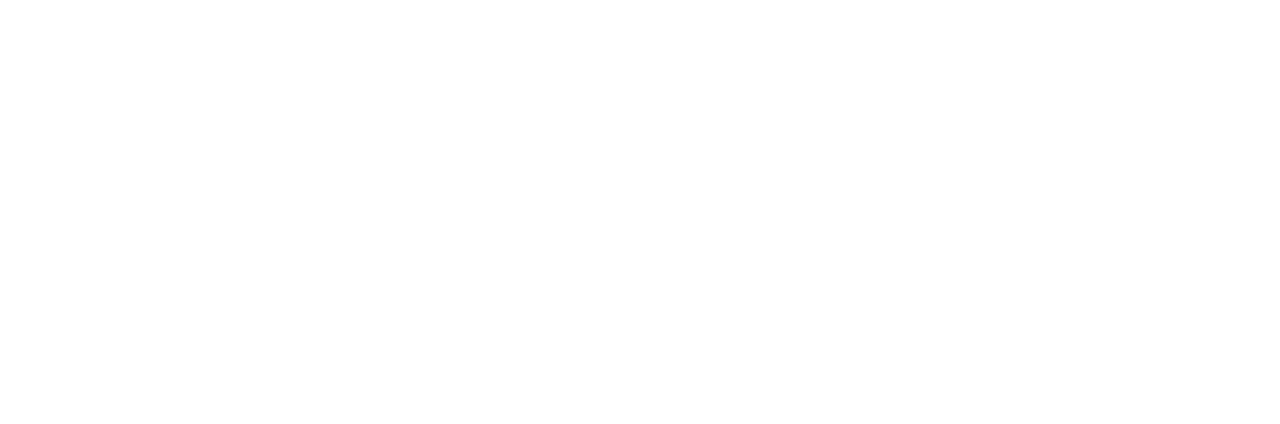
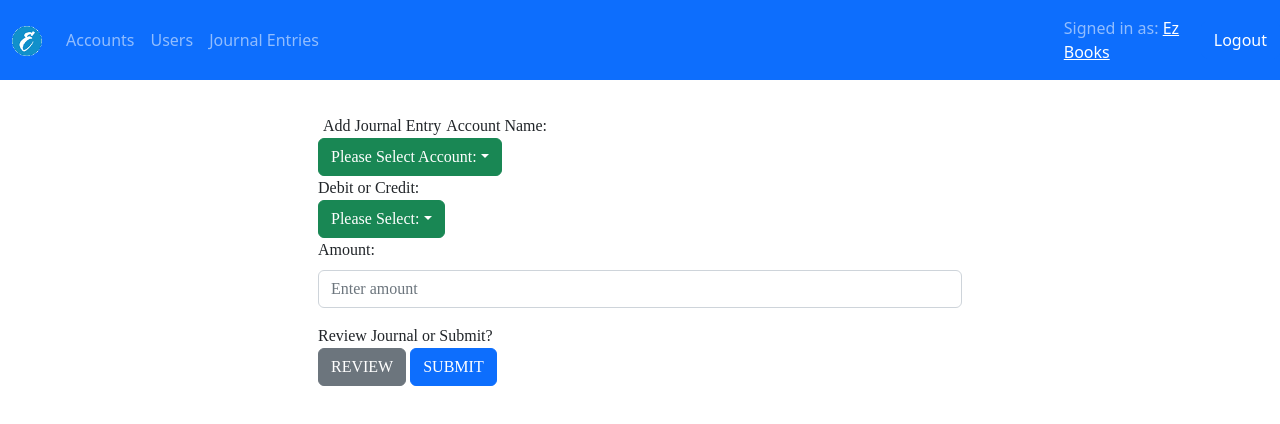
Before and after one commit to EricWeese/applicationdomain, a React (Create React App) app in the folder my-app/: page /JournalForm in a window 1280 px wide. Before the commit this address had no page. Shown: the top 424 px of the page. Built offline with nearby package versions, Linux system fonts and the light colour scheme.

Commit message:
Creating a basic JournalForm page

```diff
--- a/my-app/src/index.js
+++ b/my-app/src/index.js
@@ -12,6 +12,7 @@
 import LabEquipment from './pages/accounts/Lab Equipment'
 import RealEstate from './pages/accounts/Real Estate'
 import Journals from './pages/journals/Journal'
+import JournalForm from './pages/journals/JournalForm'
 import { BrowserRouter, Route, Routes, Navigate } from "react-router-dom";
 import App from './App';
 import reportWebVitals from './reportWebVitals';
@@ -38,6 +39,7 @@
             <Route path="/Lab Equipment" element={<LabEquipment />} />
             <Route path="/Real Estate" element={<RealEstate />} />
             <Route path="/Journal" element={<Journals />} />
+            <Route path="/JournalForm" element={<JournalForm/>} />
 
 
         </Routes>
--- a/my-app/src/pages/journals/Journal.css
+++ b/my-app/src/pages/journals/Journal.css
@@ -2,16 +2,24 @@
 	display: flex;
 	justify-content: center;
 	align-items: center;
-	height: 40%;
+	height: 80%;
 	width: 100%;
 }
 
 #contentBox {
 	background-color: #FFFFFF;
 	width: 85%;
-	height: 60%;
+	height: 75%;
 	font-family: 'Baskerville Old Face';
 	padding: 10px;
+}
+
+#contentBoxThin {
+	background-color: #FFFFFF;
+	width: 55%;
+	height: 75%;
+	font-family: 'Baskerville Old Face';
+	padding: 10px 30px 10px 30px;
 }
 
 #headerText {
--- /dev/null
+++ b/my-app/src/pages/journals/JournalForm.js
@@ -0,0 +1,56 @@
+// JavaScript source code
+import './Journal.css'
+import Dropdown from 'react-bootstrap/Dropdown'
+import Button from 'react-bootstrap/Button'
+import Form from 'react-bootstrap/Form'
+import NavBar from '../../components/NavBar/NavBar'
+// if you import it like above, you can use js files as components
+
+export default function JournalPage() {
+    return (
+        <div>
+            <NavBar />
+            <div id='pageForm'>
+                <div />
+                <div id='contentBoxThin'>
+                    <h id='headerText'>
+                        Add Journal Entry
+                    </ h>
+                    Account Name:
+                    <Dropdown>
+                        <Dropdown.Toggle variant="success" id="dropdown-basic">
+                            Please Select Account:
+                        </Dropdown.Toggle>
+                        <Dropdown.Menu>
+                            <Dropdown.Item href="#/action-1">Account 1</Dropdown.Item>
+                            <Dropdown.Item href="#/action-2">Account 2</Dropdown.Item>
+                            <Dropdown.Item href="#/action-3">Account 3</Dropdown.Item>
+                        </Dropdown.Menu>
+                    </Dropdown>
+                    Debit or Credit:
+                    <Dropdown>
+                        <Dropdown.Toggle variant="success" id="dropdown-basic">
+                            Please Select:
+                        </Dropdown.Toggle>
+                        <Dropdown.Menu>
+                            <Dropdown.Item href="#/action-1">Debit</Dropdown.Item>
+                            <Dropdown.Item href="#/action-2">Credit</Dropdown.Item>
+                        </Dropdown.Menu>
+                    </Dropdown>
+                    <Form>
+                        <Form.Group className="mb-3" controlId="formBasicEmail">
+                            <Form.Label>Amount:</Form.Label>
+                            <Form.Control type="number" placeholder="Enter amount" />
+                        </ Form.Group>
+                    </ Form >
+                    Review Journal or Submit?
+                    <div id='flexed-display'>
+                        <Button variant="secondary">REVIEW</Button>{' '}
+                        <Button variant="primary">SUBMIT</Button>{' '}
+                    </ div>
+                </ div>
+                <div />
+            </div>
+        </div>
+    )
+}
```
Lines whose indentation alone changed are shown as unchanged.
